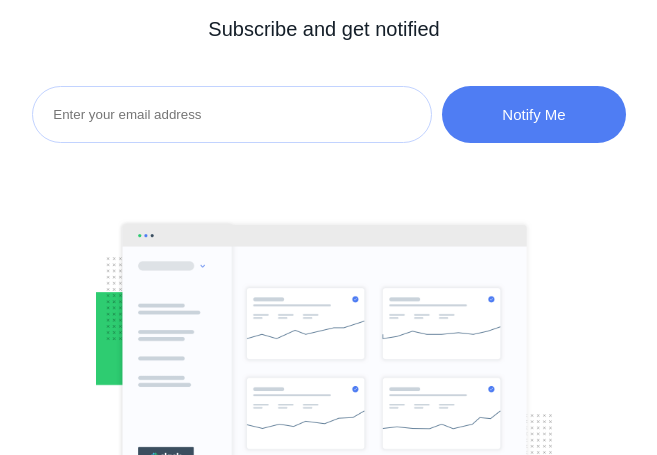
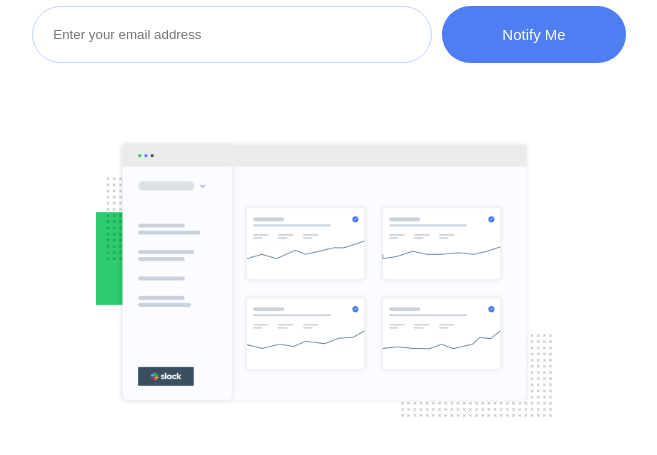
Before and after one commit to Ker-A/Ping-single-column-coming-soon-page, a plain HTML site: page index.html in a window 1280 px wide. Shown: the part 226-681 px from the top of the page, without its empty margins (316-973 px from the left). Drawn offline with Linux system fonts and the light colour scheme.

Commit message:
Update style.css

```diff
--- a/style.css
+++ b/style.css
@@ -13,6 +13,11 @@ body{
     align-items: center;
     justify-content: center;
     min-height: 120vh;
+}
+@media (min-width: 768px) {
+body{
+    min-height: 100vh;
+}
 }
 
 /**Txt*/
```
